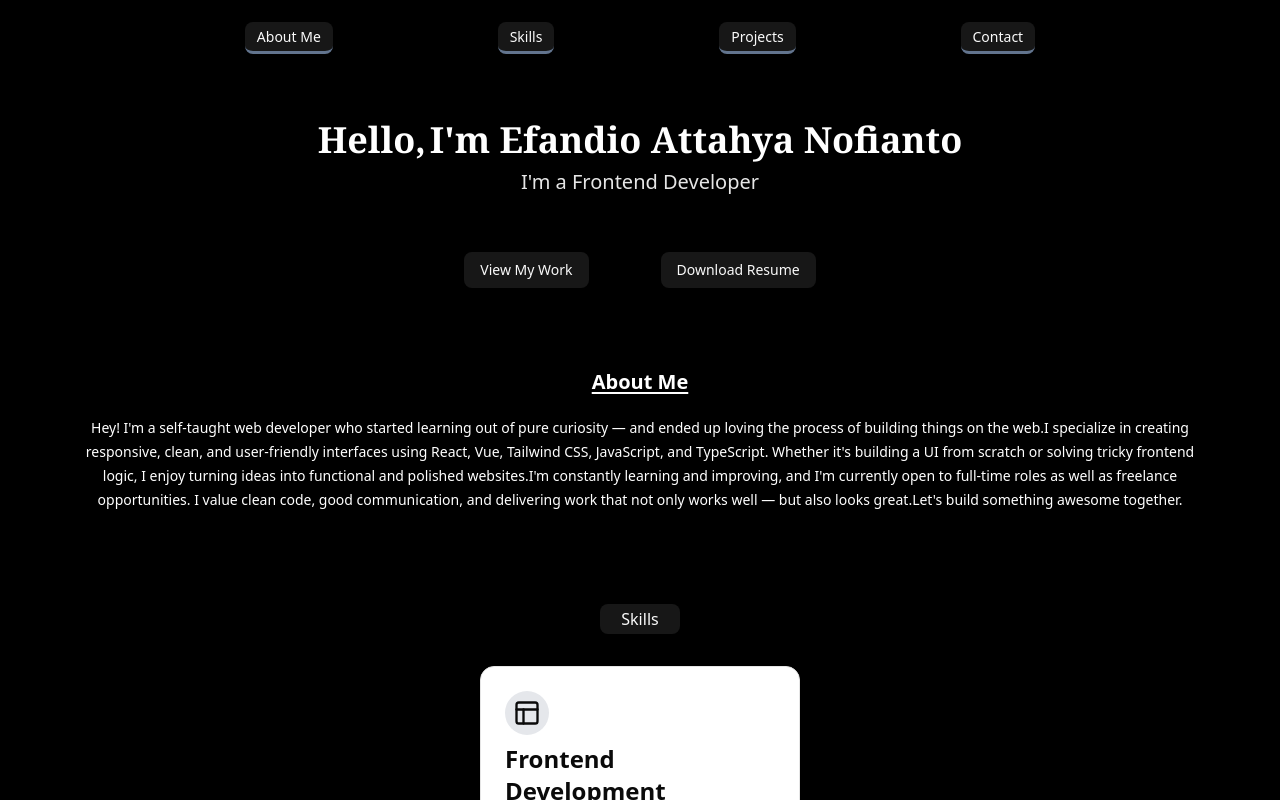
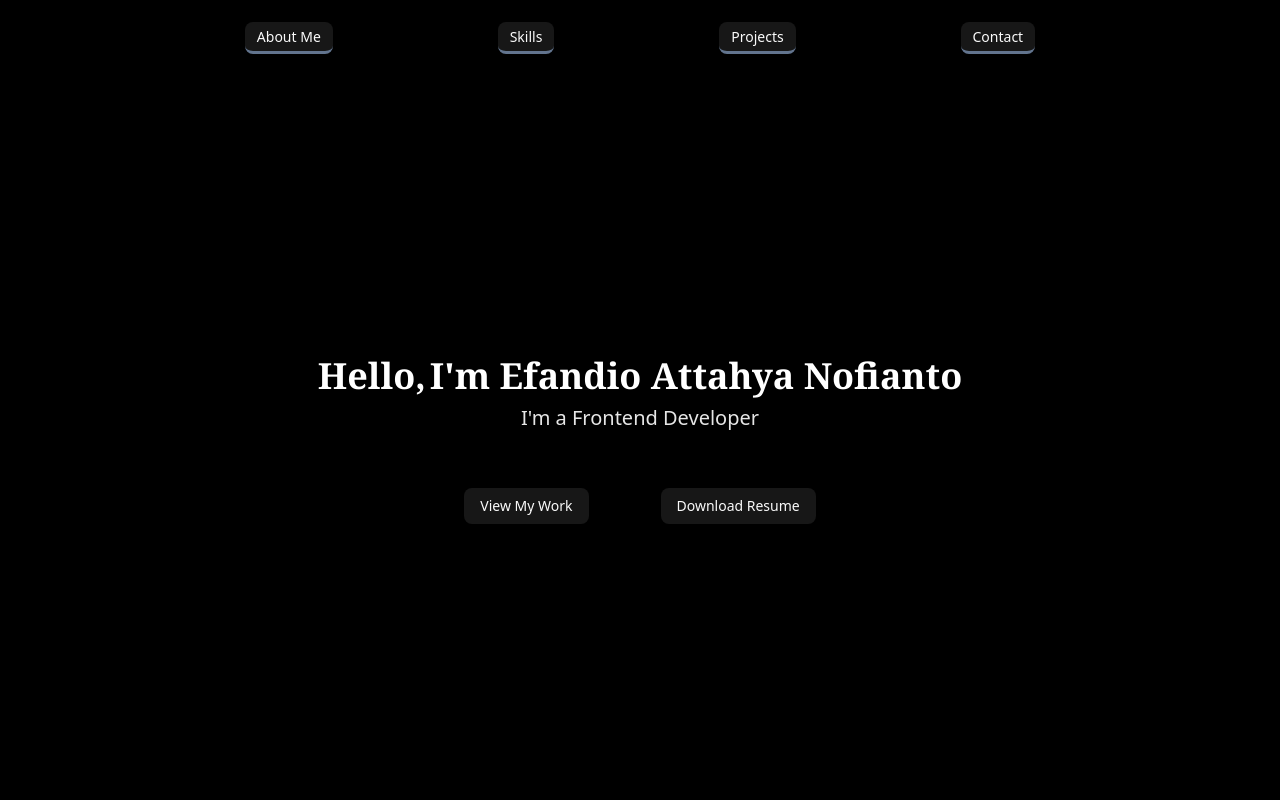
Before and after one commit to Efandio/PortfolioWeb, a React (Vite) app: page / in a window 1280 px wide. Built offline with nearby package versions, Linux system fonts and the light colour scheme.

Commit message:
added more height

```diff
--- a/src/components/HeroSection.tsx
+++ b/src/components/HeroSection.tsx
@@ -6,7 +6,7 @@ interface HeroSectionProps {
 
 const HeroSection: React.FC<HeroSectionProps> = ({ className }) => {
     return (
-        <main className={`flex flex-col gap-8 lg:gap-14 items-center w-full h-fit py-10 ${className}`}>
+        <main className={`flex flex-col gap-8 lg:gap-14 items-center w-full h-full justify-center py-10 ${className}`}>
         {/* Nama & Job Title */}
             <section className="flex flex-col w-full justify-center items-center">
                 <span className="-translate-x-32 font-bold italic lg:hidden">Hello,</span>
```
